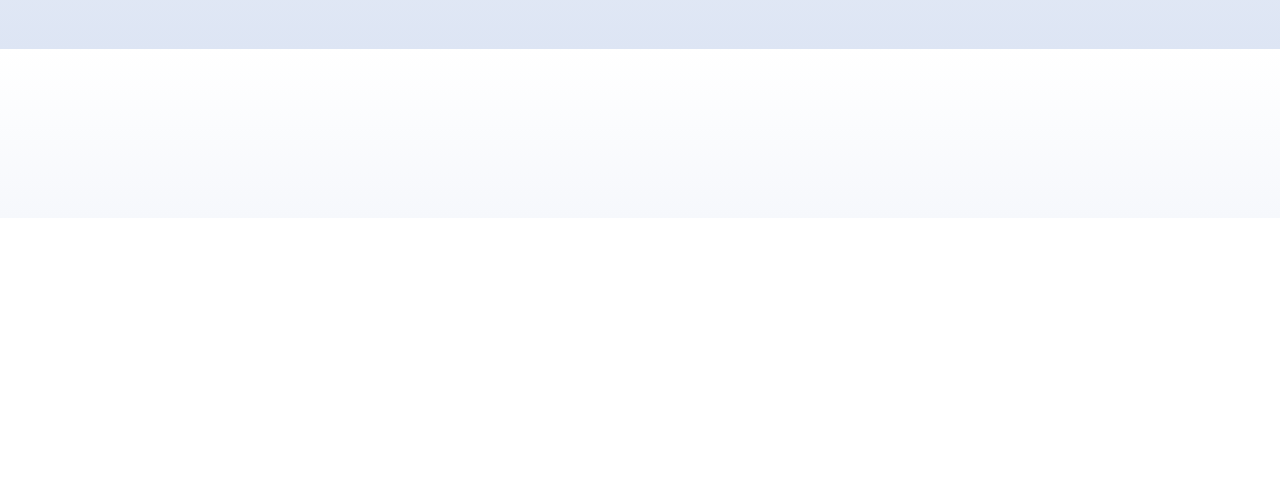
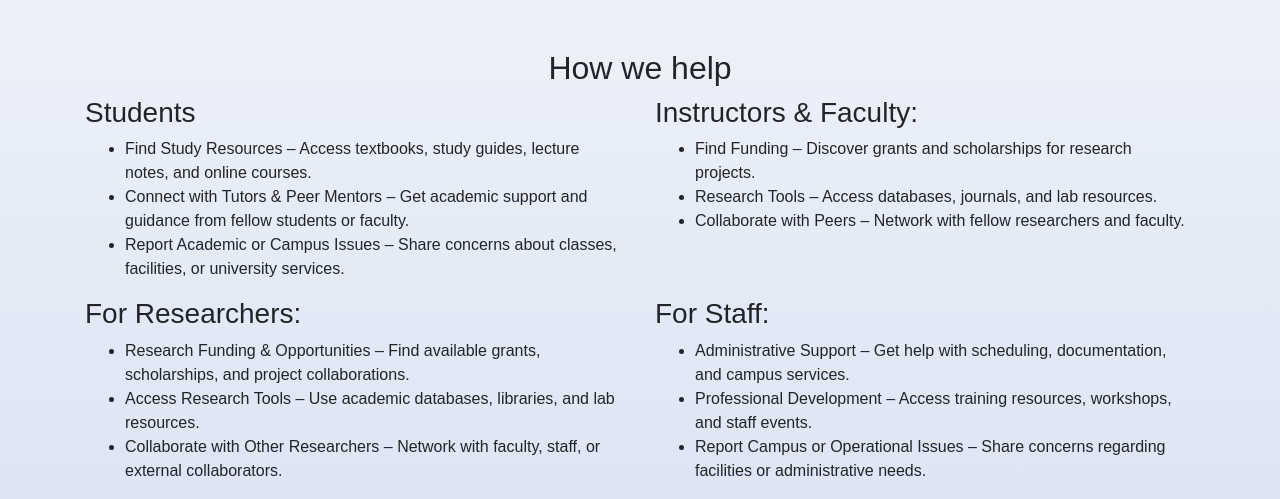
Before and after one commit to KaceyStarr/Hackaton2025, a Flask app: page / in a window 1280 px wide. Shown: the part 582-1081 px from the top of the page. Before the commit the page ends 631 px from the top, so only its background shows below. Run offline with Flask 3, Linux system fonts and the light colour scheme; some libraries are stand-ins or nearby versions.

Commit message:
added change

```diff
--- a/templates/index.html
+++ b/templates/index.html
@@ -35,6 +35,48 @@
         </div>
     </div>
 
+    <section class="help-section">
+        <h2 class="text-center">How we help</h2>
+        <div class="container">
+            <div class="row">
+                <div class="col-md-6">
+                    <h3>Students</h3>
+                    <ul>
+                        <li>Find Study Resources – Access textbooks, study guides, lecture notes, and online courses.</li>
+                        <li>Connect with Tutors & Peer Mentors – Get academic support and guidance from fellow students or faculty.</li>
+                        <li>Report Academic or Campus Issues – Share concerns about classes, facilities, or university services.</li>
+                    </ul>
+                </div>
+                <div class="col-md-6">
+                    <h3>Instructors & Faculty:</h3>
+                    <ul>
+                        <li>Find Funding – Discover grants and scholarships for research projects.</li>
+                        <li>Research Tools – Access databases, journals, and lab resources.</li>
+                        <li>Collaborate with Peers – Network with fellow researchers and faculty.</li>
+                    </ul>
+                </div>
+            </div>
+            <div class="row">
+                <div class="col-md-6">
+                    <h3>For Researchers:</h3>
+                    <ul>
+                        <li>Research Funding & Opportunities – Find available grants, scholarships, and project collaborations.</li>
+                        <li>Access Research Tools – Use academic databases, libraries, and lab resources.</li>
+                        <li>Collaborate with Other Researchers – Network with faculty, staff, or external collaborators.</li>
+                    </ul>
+                </div>
+                <div class="col-md-6">
+                    <h3>For Staff:</h3>
+                    <ul>
+                        <li>Administrative Support – Get help with scheduling, documentation, and campus services.</li>
+                        <li>Professional Development – Access training resources, workshops, and staff events.</li>
+                        <li>Report Campus or Operational Issues – Share concerns regarding facilities or administrative needs.</li>
+                    </ul>
+                </div>
+            </div>
+        </div>
+    </section>
+
     <script src="https://code.jquery.com/jquery-3.5.1.slim.min.js"></script>
     <script src="https://cdn.jsdelivr.net/npm/bootstrap@4.5.2/dist/js/bootstrap.bundle.min.js"></script>
 </body>
```
